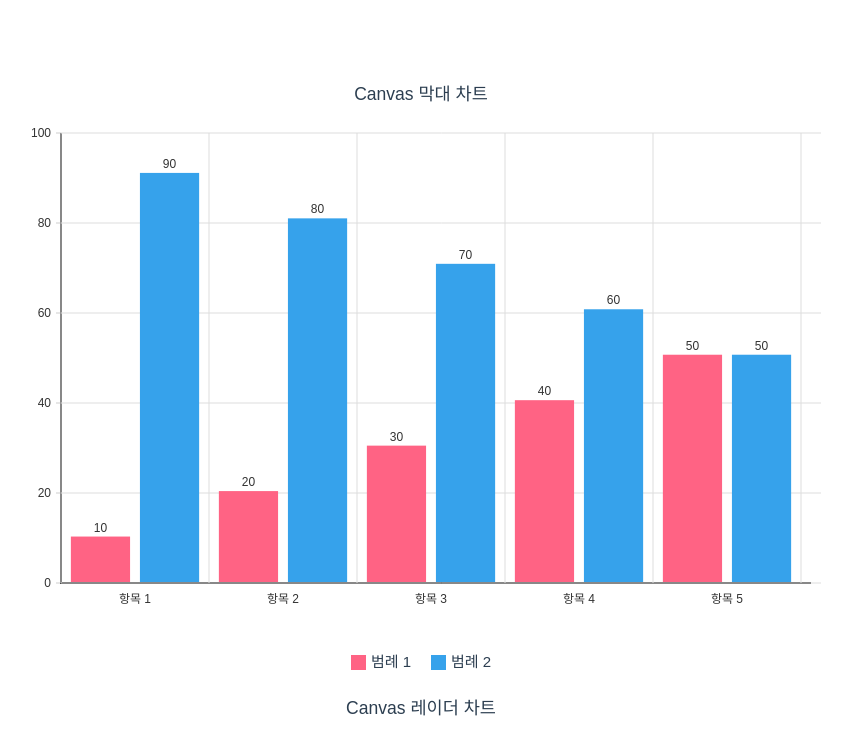
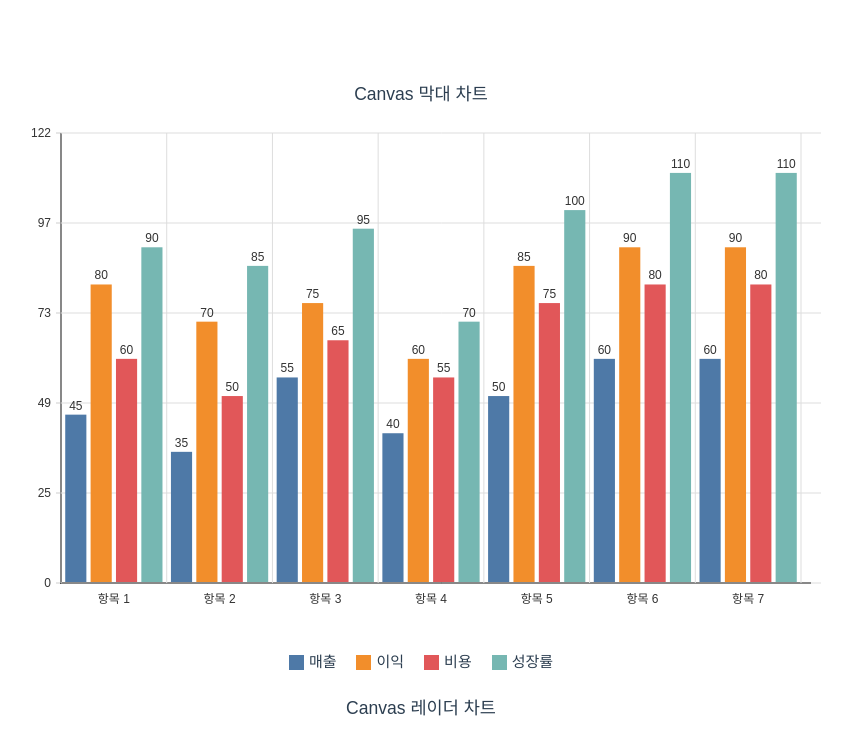
Before and after one commit to jundory/js-chart-svc, a Vue app: page / in a window 1280 px wide. Shown: the top 755 px of the page, without its empty margins (11-863 px from the left). Built offline with nearby package versions, Linux system fonts and the light colour scheme.

Commit message:
Feat: default color 추가 및 legend 로직 변경

```diff
--- a/public/mockData/BarChart.json
+++ /dev/null
@@ -1,4 +0,0 @@
-{
-  "company": ["A기업", "B기업"],
-  "2023_sales": ["100억 원", "200억 원"]
-}
--- a/src/App.vue
+++ b/src/App.vue
@@ -1,13 +1,13 @@
 <template>
   <div class="app">
     <CanvasBarChart
-      :data="chartData"
+      :data="barData"
       :width="800"
       :height="500"
       chartTitle="Canvas 막대 차트"
-      :legendLabels="['범례 1', '범례 2']"
-      :colors="['#FF6384', '#36A2EB']"
+      :legends="barLegends"
     />
+    <!-- :colors="['#FF6384', '#36A2EB']" -->
     <!-- <WebGLBarChart
       :data="chartData"
       :width="800"
@@ -45,31 +45,18 @@
   </div>
 </template>
 
-<script>
-import { ref } from "vue";
+<script setup>
+import { ref, onMounted } from "vue";
 import CanvasBarChart from "./components/CanvasBarChart.vue";
 import WebGLBarChart from "./components/WebGLBarChart.vue";
 import Bar3DChart from "./components/Bar3DChart.vue";
 // import PixiBarChart from "./components/PixiBarChart.vue";
 import RadarChart from "./components/RadarChart.vue";
 
-export default {
-  name: "App",
-  components: {
-    // PixiBarChart,
-    Bar3DChart,
-    CanvasBarChart,
-    WebGLBarChart,
-    RadarChart,
-  },
-  setup() {
-    const chartData = ref([
-      { legend_1: 10, legend_2: 90 },
-      { legend_1: 20, legend_2: 80 },
-      { legend_1: 30, legend_2: 70 },
-      { legend_1: 40, legend_2: 60 },
-      { legend_1: 50, legend_2: 50 },
-    ]);
+import BarData from "./mockData/BarData.json";
+
+const barData = BarData.data;
+const barLegends = ref();
 const radarData = ref([
   { label: "항목1", values: [80, 50, 30, 70, 60] },
   { label: "항목2", values: [60, 70, 40, 20, 10] },
@@ -79,13 +66,10 @@ export default {
 ]);
 const categories = ref(["속도", "안정성", "사용성", "디자인", "기능성"]);
 
-    return {
-      chartData,
-      categories,
-      radarData,
-    };
-  },
-};
+onMounted(() => {
+  barLegends.value = BarData.legends.map((legend) => legend.label);
+  console.log("barLegends", barLegends.value);
+});
 </script>
 
 <style scoped>
--- a/src/components/CanvasBarChart.vue
+++ b/src/components/CanvasBarChart.vue
@@ -10,10 +10,17 @@
         :height="height"
       ></canvas>
     </div>
-    <div class="legend" v-if="legendLabels">
-      <div v-for="(color, index) in colors" :key="index" class="legend-item">
-        <div class="color-box" :style="{ backgroundColor: color }"></div>
-        <div class="legend-label">{{ legendLabels[index] }}</div>
+    <div class="legend" v-if="props.legends">
+      <div
+        v-for="(label, index) in props.legends"
+        :key="index"
+        class="legend-item"
+      >
+        <div
+          class="color-box"
+          :style="{ backgroundColor: props.colors[index] }"
+        ></div>
+        <div class="legend-label">{{ legends[index] }}</div>
       </div>
     </div>
     <div
@@ -49,12 +56,20 @@ const props = defineProps({
   chartTitle: {
     type: String,
   },
-  legendLabels: {
+  legends: {
     type: Array,
   },
   colors: {
     type: Array,
-    default: () => ["#4CAF50", "#2196F3"],
+    default: () => [
+      "#4E79A7", // 블루
+      "#F28E2B", // 오렌지
+      "#E15759", // 레드
+      "#76B7B2", // 청록색
+      "#59A14F", // 녹색
+      "#EDC949", // 노란색
+      "#B07AA1", // 보라색
+    ],
   },
 });
 
@@ -305,7 +320,7 @@ const drawBars = (chartPadding, chartWidth, chartHeight, maxValue) => {
         value,
         x,
         y,
-        labelInfo: props.legendLabels ? props.legendLabels[barIdx] : null,
+        labelInfo: props.legends ? props.legends[barIdx] : null,
         label: `항목 ${groupIdx + 1}`,
         width: barWidth,
         height: barHeight,
--- /dev/null
+++ b/src/mockData/BarData.json
@@ -0,0 +1,64 @@
+{
+  "data": [
+    {
+      "sales": 45,
+      "profit": 80,
+      "expenses": 60,
+      "growth_rate": 90
+    },
+    {
+      "sales": 35,
+      "profit": 70,
+      "expenses": 50,
+      "growth_rate": 85
+    },
+    {
+      "sales": 55,
+      "profit": 75,
+      "expenses": 65,
+      "growth_rate": 95
+    },
+    {
+      "sales": 40,
+      "profit": 60,
+      "expenses": 55,
+      "growth_rate": 70
+    },
+    {
+      "sales": 50,
+      "profit": 85,
+      "expenses": 75,
+      "growth_rate": 100
+    },
+    {
+      "sales": 60,
+      "profit": 90,
+      "expenses": 80,
+      "growth_rate": 110
+    },
+    {
+      "sales": 60,
+      "profit": 90,
+      "expenses": 80,
+      "growth_rate": 110
+    }
+  ],
+  "legends": [
+    {
+      "key": "sales",
+      "label": "매출"
+    },
+    {
+      "key": "profit",
+      "label": "이익"
+    },
+    {
+      "key": "expenses",
+      "label": "비용"
+    },
+    {
+      "key": "growth_rate",
+      "label": "성장률"
+    }
+  ]
+}
```
Lines whose indentation alone changed are shown as unchanged.
